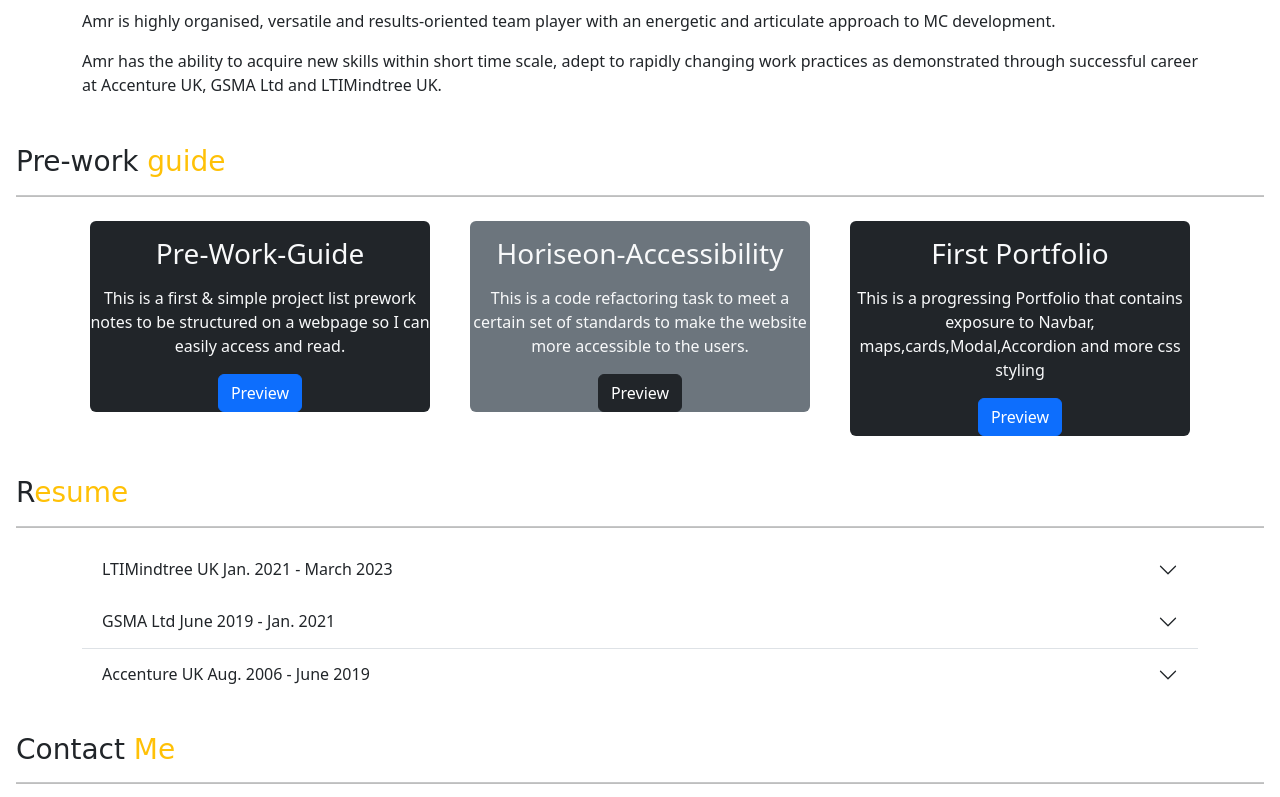
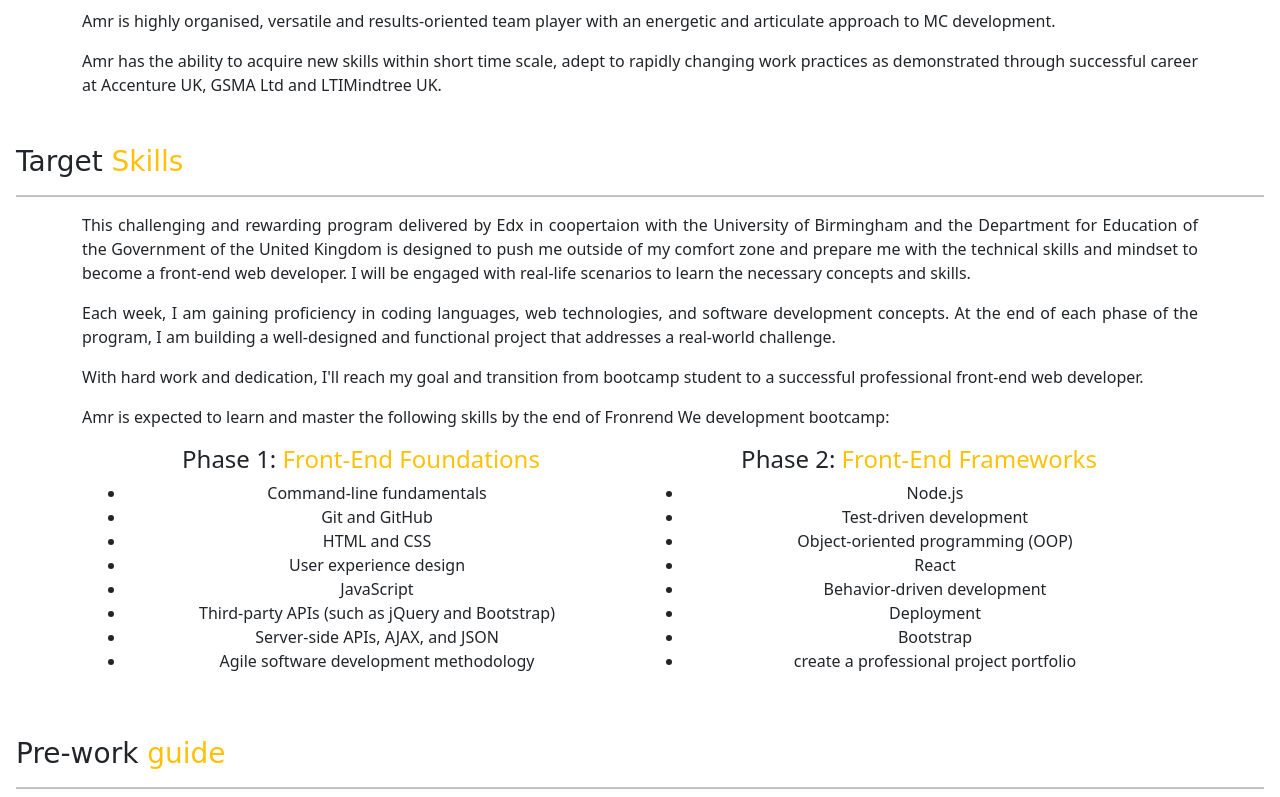
Before and after one commit to WFlorida2/Bootstrap-Portfolio, a plain HTML site: page index.html in a window 1280 px wide. Shown: the part 640-1437 px from the top of the page. Drawn offline with nearby package versions, Linux system fonts and the light colour scheme.

Commit message:
added code for skills section

```diff
--- a/index.html
+++ b/index.html
@@ -29,13 +29,16 @@
                             <a href="#about" class="nav-link">About Me</a>
                                 </li>
                                     <li class="nav-item">
-                                        <a href="#work" class="nav-link">Work</a>
+                                        <a href="#target" class="nav-link">Target Skills</a>
                                             </li>
-                                                <a href="#resume" class="nav-link">Resume</a>
+                                                <a href="#work" class="nav-link">Work</a>
                                                     </li>
-                                                        <li class="nav-item">
-                                                            <a href="#contact" class="nav-link">Contact Me</a>
-                                                                </li>
+                                                    <li class="nav-item">
+                                                        <a href="#resume" class="nav-link">Resume</a>
+                                                            </li>
+                                                                <li class="nav-item">
+                                                                    <a href="#contact" class="nav-link">Contact Me</a>
+                                                                        </li>
                 </ul>
             </div>
         </nav>
@@ -101,6 +104,57 @@
             </div>
             </div>
             </section>
+
+            <!-- Section for Targeted skiils to learn at the end of bootcamp -->
+        <section class="p-5" id="target">
+            <div class="font-family">
+                <h3>Target<span class="text-warning"> Skills</span></h3>
+            </div>
+                <div style="width:100%">
+                <hr/>
+                </div>
+                <div class="container">
+                <div class="justified-text">
+                    <p>This challenging and rewarding program delivered by Edx in coopertaion with the University of Birmingham and the Department for Education of the Government of the United Kingdom is designed to push me outside of my comfort zone and prepare me with the technical skills and mindset to become a front-end web developer. I will be engaged with real-life scenarios to learn the necessary concepts and skills.</p>
+                    <p>Each week, I am gaining proficiency in coding languages, web technologies, and software development concepts. At the end of each phase of the program, I am building a well-designed and functional project that addresses a real-world challenge.</p>
+                    <p>With hard work and dedication, I'll reach my goal and transition from bootcamp student to a successful professional front-end web developer.</p>
+
+                        <p>Amr is expected to learn and master the following skills by the end of Fronrend We development bootcamp:</p>
+                    <p>
+                        <div class="container">
+                            <div class="row">
+                            <div class="col">
+                                <h4>Phase 1: <span class="text-warning"> Front-End Foundations</span></h4>
+                                <ul>
+                                    <li>Command-line fundamentals</li>
+                                    <li>Git and GitHub</li>
+                                    <li>HTML and CSS</li>
+                                    <li>User experience design</li>
+                                    <li>JavaScript</li>
+                                    <li>Third-party APIs (such as jQuery and Bootstrap)</li>
+                                    <li>Server-side APIs, AJAX, and JSON</li>
+                                    <li>Agile software development methodology</li>
+                                </ul>
+                            </div>
+                            <div class="col">
+                                <h4>Phase 2: <span class="text-warning"> Front-End Frameworks</span></h4>
+                                <ul>
+                                    <li>Node.js</li>
+                                    <li>Test-driven development</li>
+                                    <li>Object-oriented programming (OOP)</li>
+                                    <li>React</li>
+                                    <li>Behavior-driven development</li>
+                                    <li>Deployment</li>
+                                    <li>Bootstrap</li>
+                                    <li>create a professional project portfolio</li>
+                                </ul>
+                            </div>
+                            </div>
+                        </div>
+                    </p>
+                </div>
+                </div>
+        </section>
 
             <!-- section for work section -->
             <section class="p-5" id="work">
@@ -210,6 +264,7 @@
             </div>
         </section>
 
+
             <!-- Contact section including links to email me -->
         <section class="p-5" id="contact">
             <div class="font-family">
```
